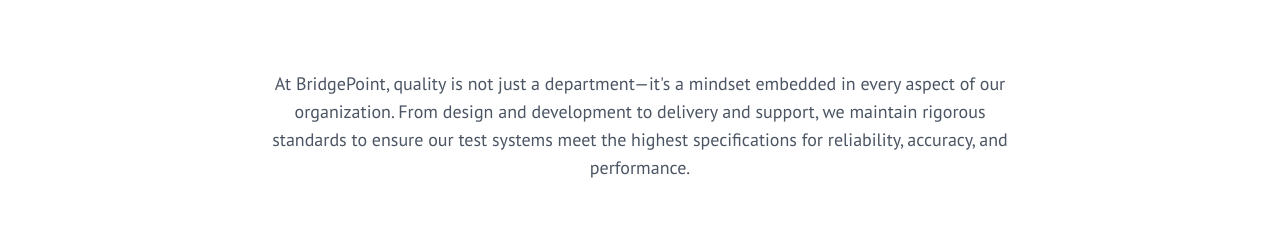
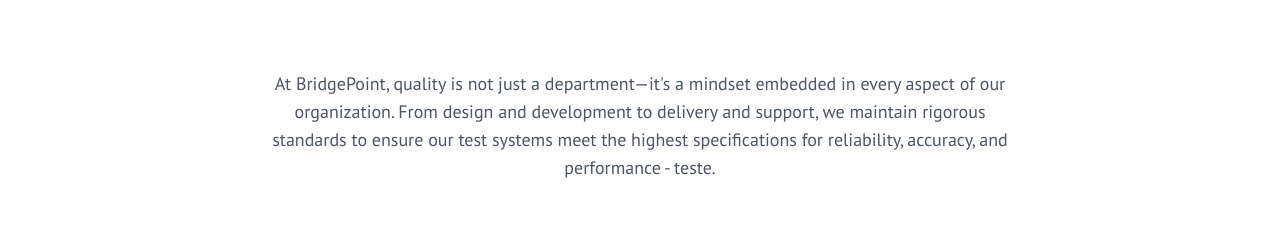
Before and after one commit to Andre-Pereira-BP/Website, a React (Vite) app in the folder my-modern-app/: page /quality in a window 1280 px wide. Shown: the part 166-398 px from the top of the page. Built offline with nearby package versions, Linux system fonts and the light colour scheme.

Commit message:
atulalização texto

```diff
--- a/my-modern-app/src/pages/Quality.tsx
+++ b/my-modern-app/src/pages/Quality.tsx
@@ -221,7 +221,7 @@ const Quality = () => {
             <p className="text-lg text-gray-600 mb-8">
               At BridgePoint, quality is not just a department—it's a mindset embedded in every aspect of our organization.
               From design and development to delivery and support, we maintain rigorous standards to ensure our test systems
-              meet the highest specifications for reliability, accuracy, and performance.
+              meet the highest specifications for reliability, accuracy, and performance - teste.
             </p>
           </motion.div>
         </div>
```
